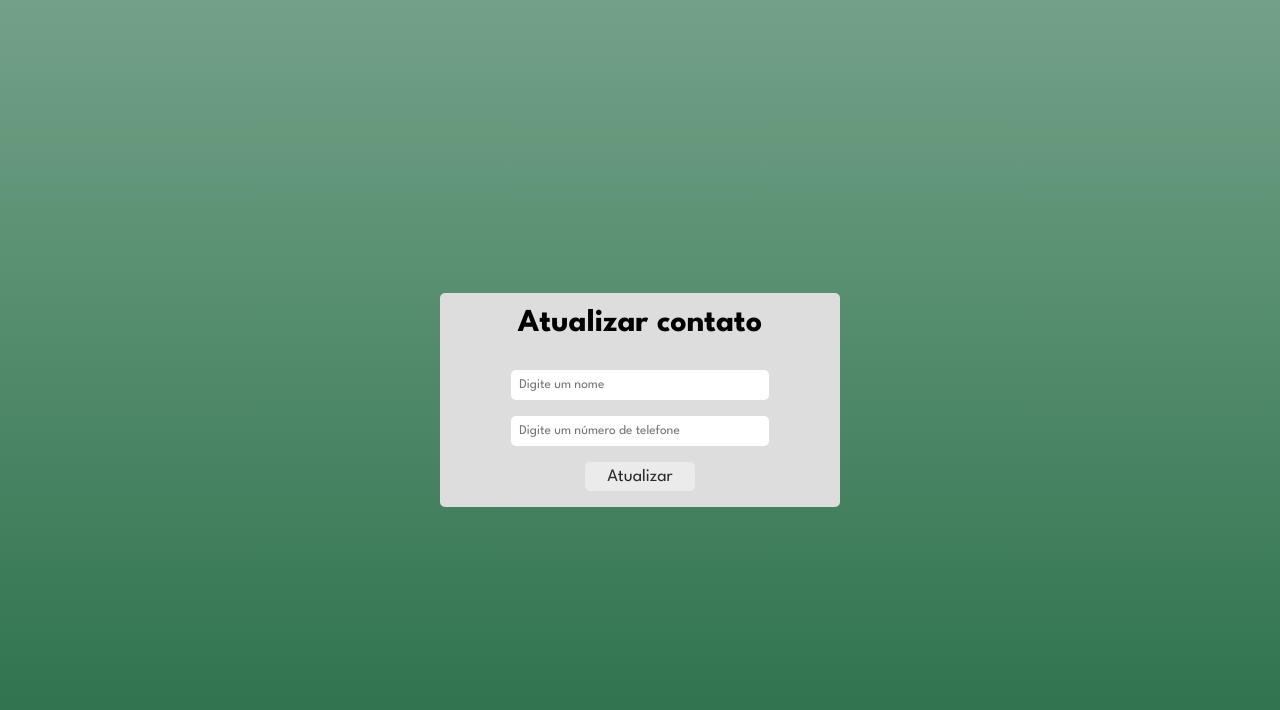
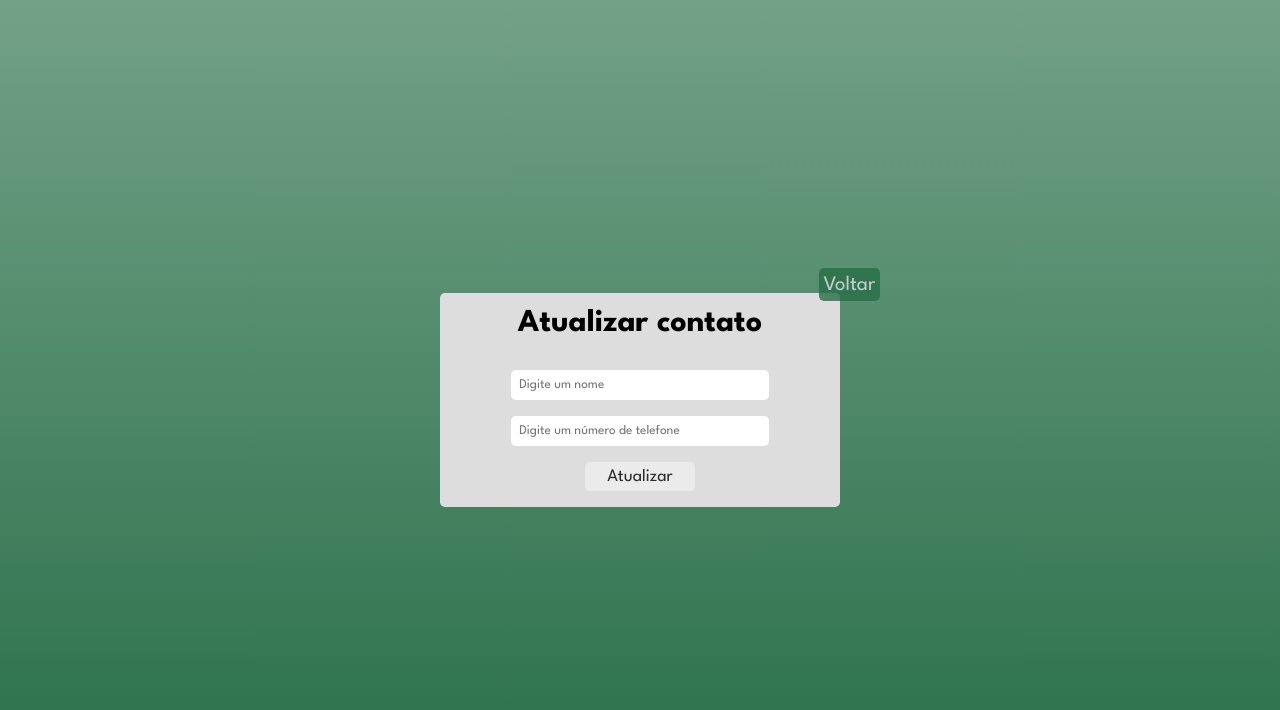
Before and after one commit to rodrigodesouzasantos97/AutoMessagesWhatsapp, a React (Vite) app in the folder frontend/: page /contacts/1 in a window 1280 px wide. Shown: the top 710 px of the page. Built offline with nearby package versions, Linux system fonts and the light colour scheme; no server answers.

Commit message:
feat(UpdateContact): add back button

```diff
--- a/frontend/src/routes/UpdateContact.css
+++ b/frontend/src/routes/UpdateContact.css
@@ -8,6 +8,7 @@
     justify-content: center;
     gap: 2rem;
     width: 400px;
+    position: relative;
 }
 
 .update-contact-form {
--- a/frontend/src/routes/UpdateContact.jsx
+++ b/frontend/src/routes/UpdateContact.jsx
@@ -1,6 +1,6 @@
 import { api } from "../services/api";
 
-import { useParams, useNavigate } from "react-router-dom";
+import { useParams, useNavigate, Link } from "react-router-dom";
 
 import { useEffect, useState } from "react";
 
@@ -48,6 +48,9 @@ const UpdateContact = () => {
 
   return (
     <div className="update-contact">
+      <Link to="/contacts" className="back-button">
+        Voltar
+      </Link>
       <h1>Atualizar contato</h1>
       <form className="update-contact-form" onSubmit={(e) => handleSubmit(e)}>
         <input
```
